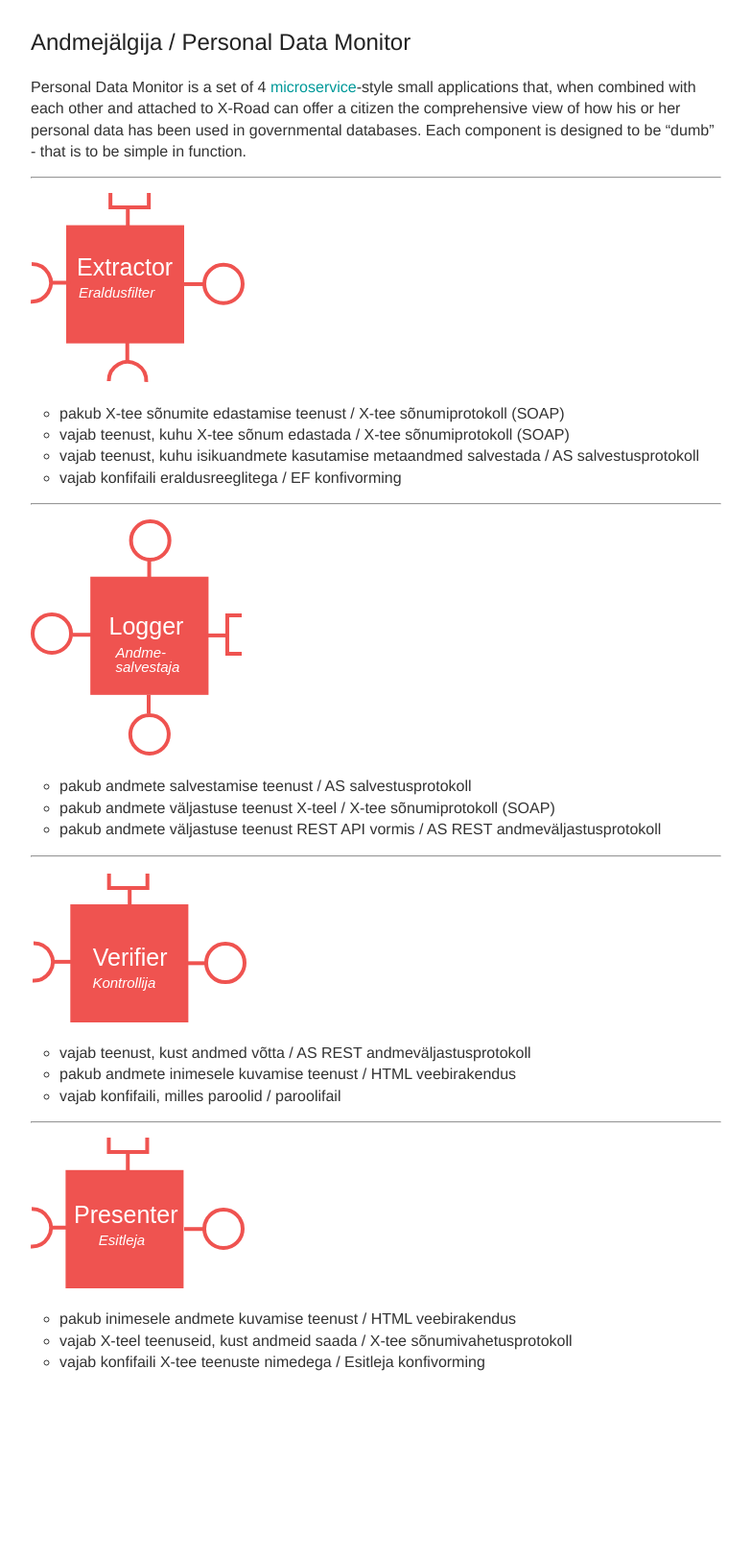
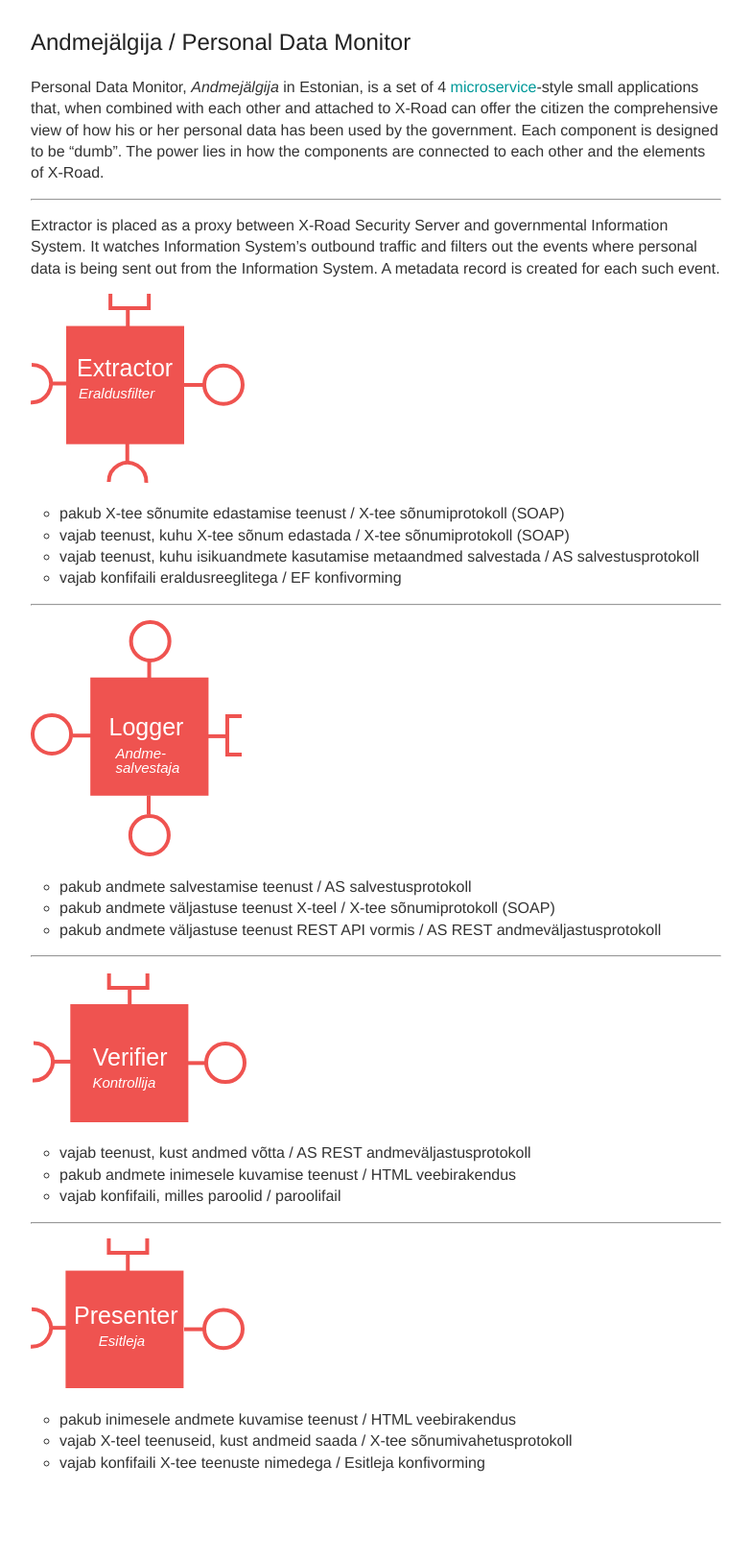
Before and after one commit to e-gov/AJ, a Jekyll site: the page built from _posts/2015-1-1-Presentation.md, in a window 1280 px wide. Shown: the whole page at 96% size, without its empty margins (248-1031 px from the left). Built offline with Jekyll 4.4.1, drawn with Linux system fonts in a browser that asks for light colours; Markdown is read by kramdown in place of the engine named in the settings; before the commit the page ends 1520 px from its top, so only the background shows below that.

Commit message:
Update 2015-1-1-Presentation.md

```diff
--- a/_posts/2015-1-1-Presentation.md
+++ b/_posts/2015-1-1-Presentation.md
@@ -3,9 +3,10 @@
 title: Andmejälgija / Personal Data Monitor
 ---
 
-Personal Data Monitor is a set of 4 [microservice](https://en.wikipedia.org/wiki/Microservices)-style small applications that, when combined with each other and attached to X-Road can offer a citizen the comprehensive view of how his or her personal data has been used in governmental databases. Each component is designed to be "dumb" - that is to be simple in function.
+Personal Data Monitor, *Andmejälgija* in Estonian, is a set of 4 [microservice](https://en.wikipedia.org/wiki/Microservices)-style small applications that, when combined with each other and attached to X-Road can offer the citizen the comprehensive view of how his or her personal data has been used by the government. Each component is designed to be "dumb". The power lies in how the components are connected to each other and the elements of X-Road.
 
 ---
+Extractor is placed as a proxy between X-Road Security Server and governmental Information System. It watches Information System's outbound traffic and filters out the events where personal data is being sent out from the Information System. A metadata record is created for each such event.
 
 <img src='{{ site.url }}/img/Extractor.svg'>
 
```
